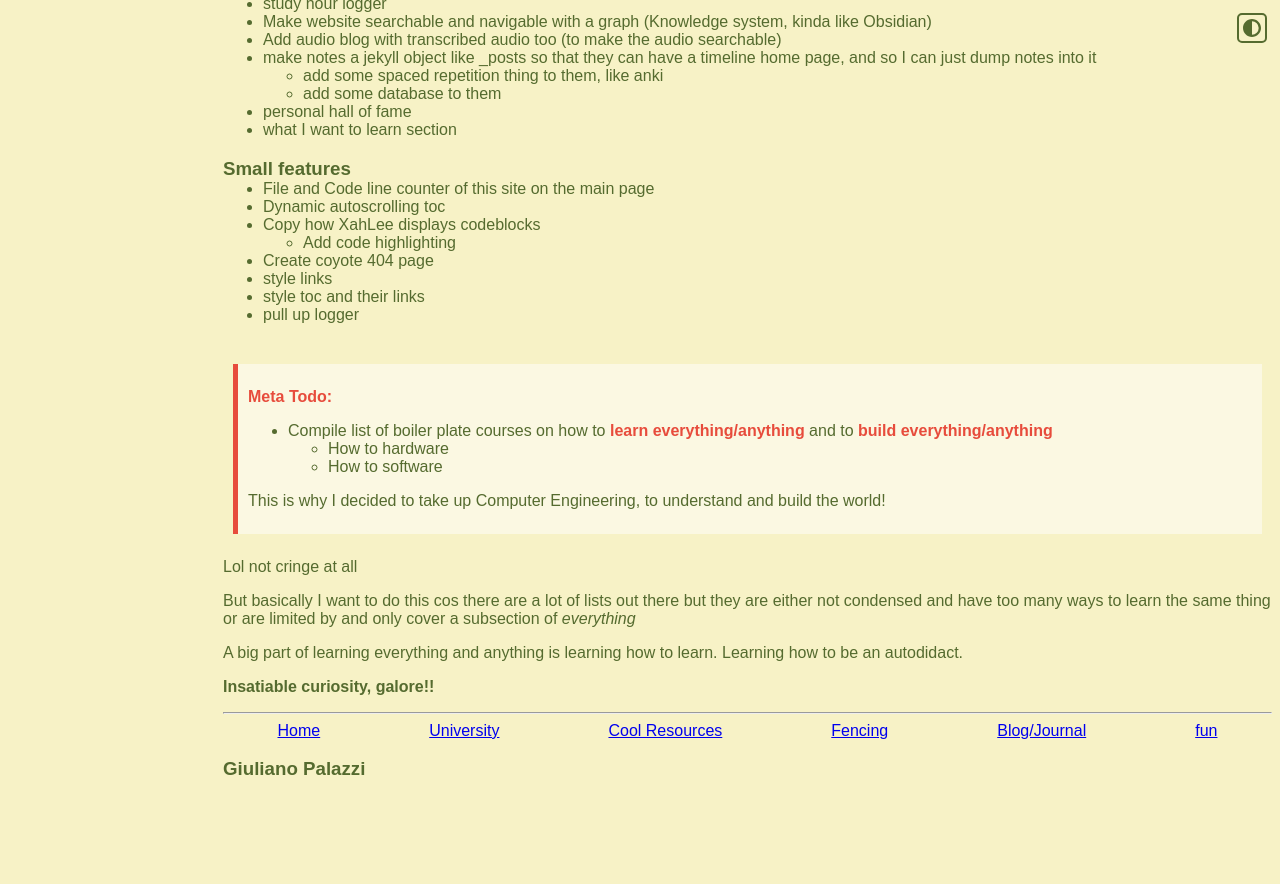
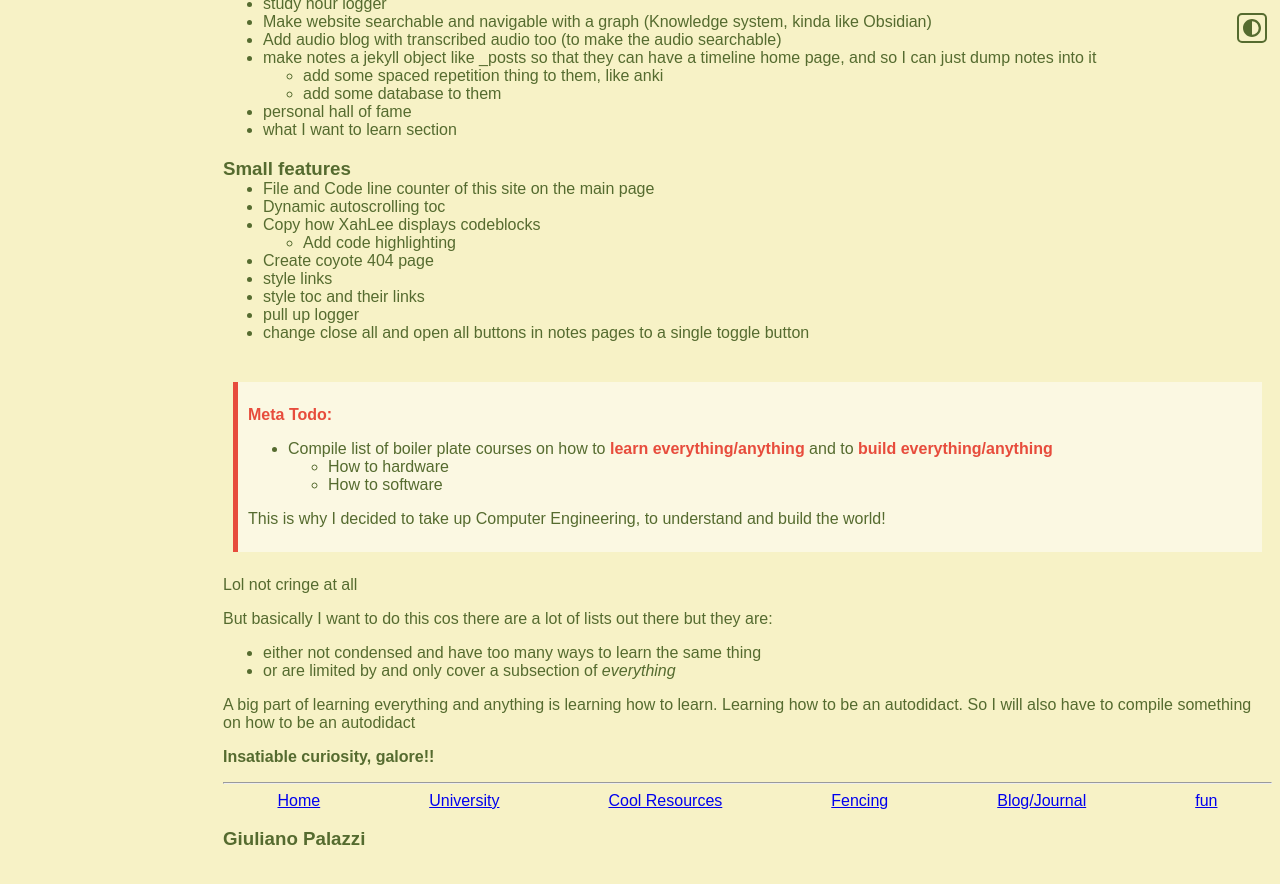
Before and after one commit to GiulianoPalazzi/giulianopalazzi.github.io, a Jekyll site: the page built from index.md, in a window 1280 px wide and 900 px high, scrolled down 631 px. Shown: the top 884 px of the window. Built offline with Jekyll 4.4.1, drawn with Linux system fonts in a browser that asks for light colours; nearby versions of some CDN libraries; before the commit the page ends 1461 px from its top, so only the background shows below that.

Commit message:
updated index page

```diff
--- a/index.md
+++ b/index.md
@@ -55,6 +55,7 @@ Write your thoughts down. They won't disappear if they are written down!
 * style links
 * style toc and their links
 * pull up logger
+* change close all and open all buttons in notes pages to a single toggle button
 
 </div>
 <div class="bach" style="margin-top: -12px; margin-left: 8px; margin-right: 4px;">
@@ -76,10 +77,12 @@ This is why I decided to take up Computer Engineering, to understand and build t
 Lol not cringe at all
 
 But basically I want to do this cos there are a lot of lists out there but they
-are either not condensed and have too many ways to learn the same thing or are
-limited by and only cover a subsection of *everything*
+are:
+* either not condensed and have too many ways to learn the same thing
+* or are limited by and only cover a subsection of *everything*
 
 A big part of learning everything and anything is learning how to learn.
-Learning how to be an autodidact.
+Learning how to be an autodidact. So I will also have to compile something on
+how to be an autodidact
 
 **Insatiable curiosity, galore!!**
```
